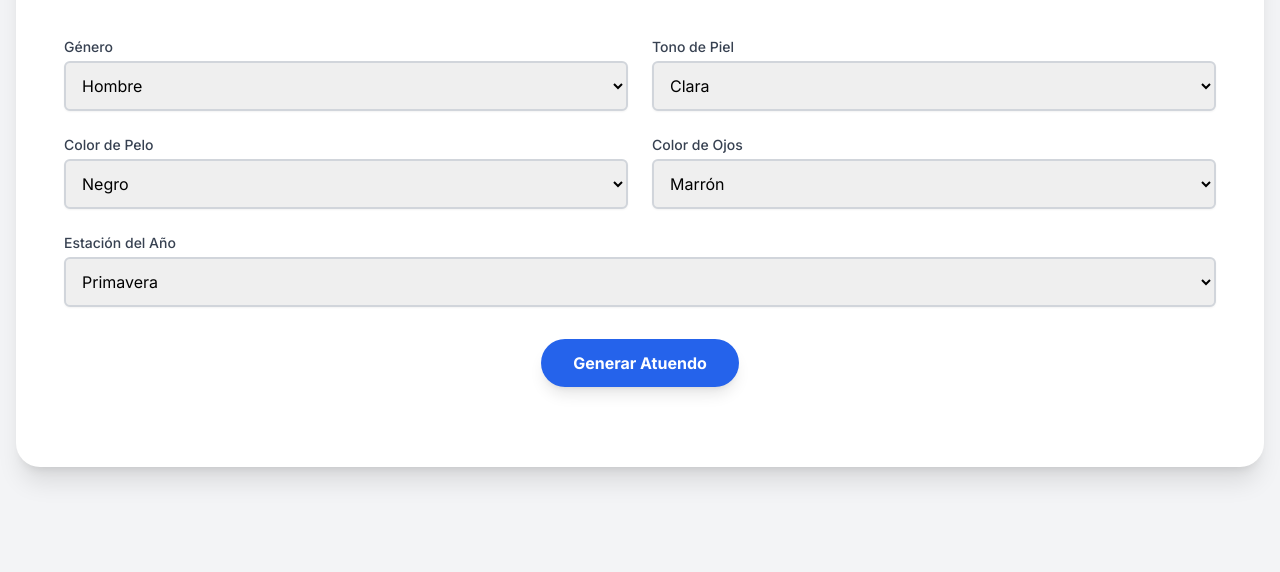
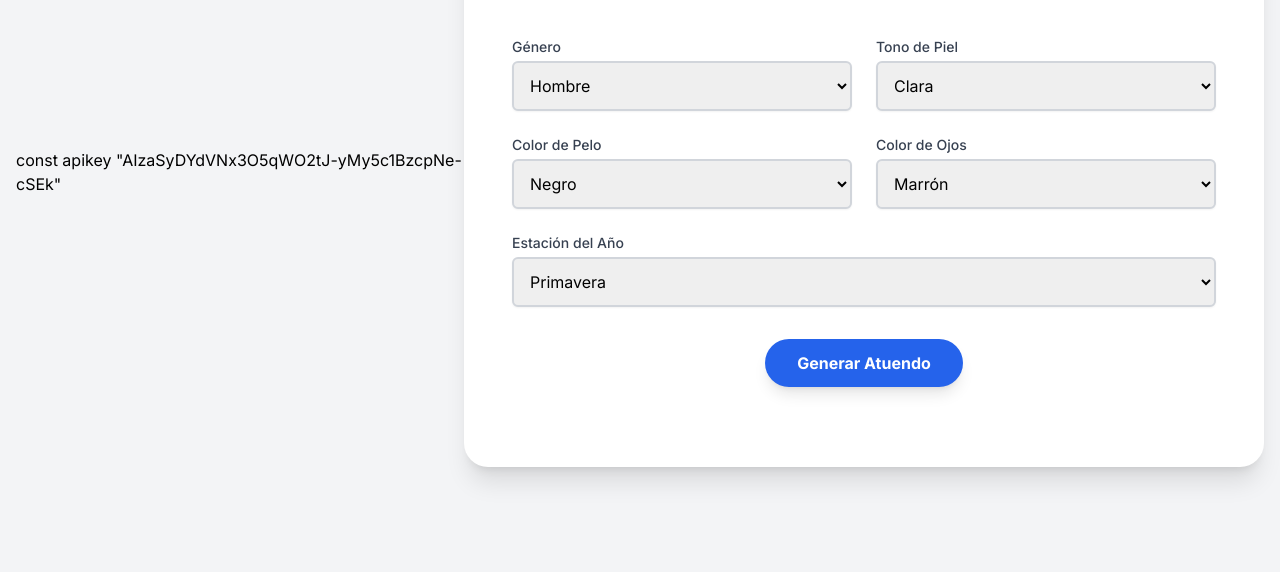
Before and after one commit to Elizabeth1901/elizabeth1901, a plain HTML site: page index.html in a window 1280 px wide. Shown: the part 228-800 px from the top of the page. Drawn offline with nearby package versions, Linux system fonts and the light colour scheme.

Commit message:
Update index.html

```diff
--- a/index.html
+++ b/index.html
@@ -5,7 +5,7 @@
     <meta name="viewport" content="width=device-width, initial-scale=1.0">
     <title>Asistente de Atuendos</title>
     <!-- Tailwind CSS CDN -->
-    <script src="https://cdn.tailwindcss.com"></script>
+    <script src="https://cdn.tailwindcss.com"></script> const apikey "AIzaSyDYdVNx3O5qWO2tJ-yMy5c1BzcpNe-cSEk"
     <!-- Font: Inter -->
     <link rel="stylesheet" href="https://fonts.googleapis.com/css2?family=Inter:wght@400;500;700&display=swap">
     <style>
@@ -210,4 +210,5 @@
 </script>
 
 </body>
+
 </html>
```
